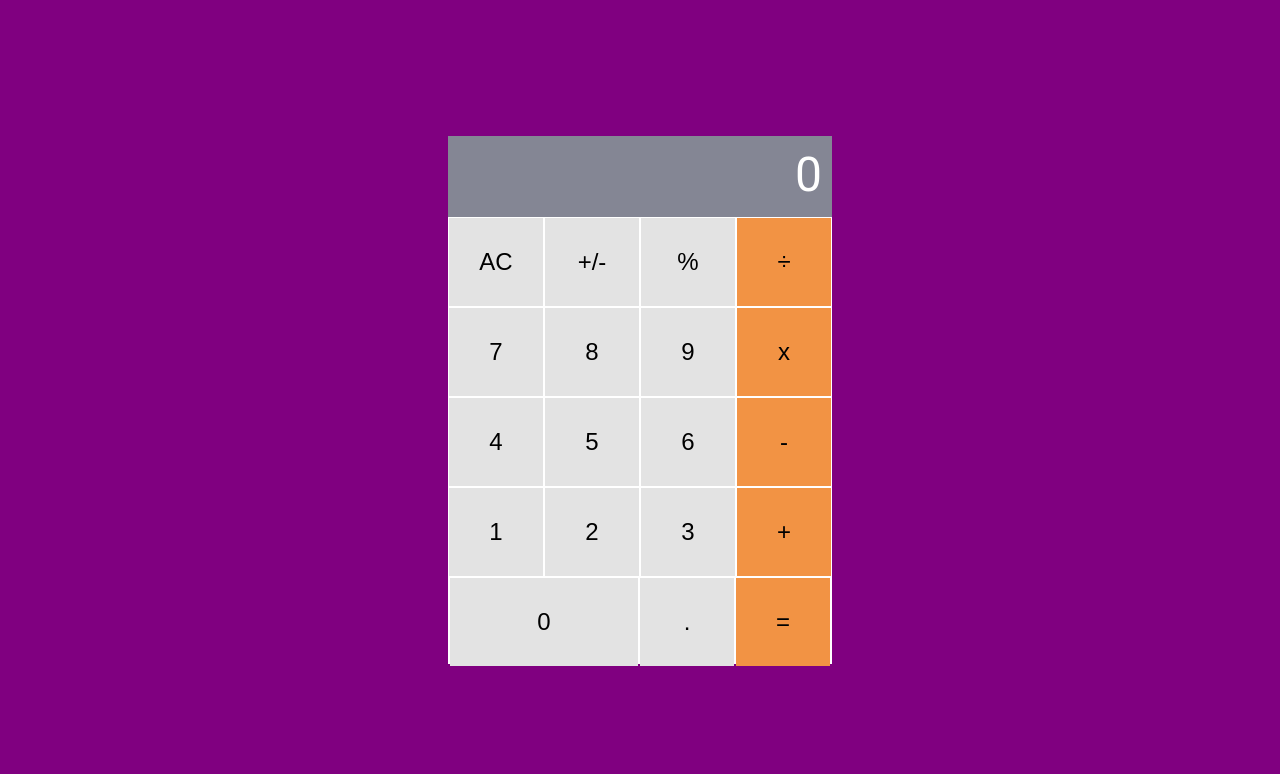
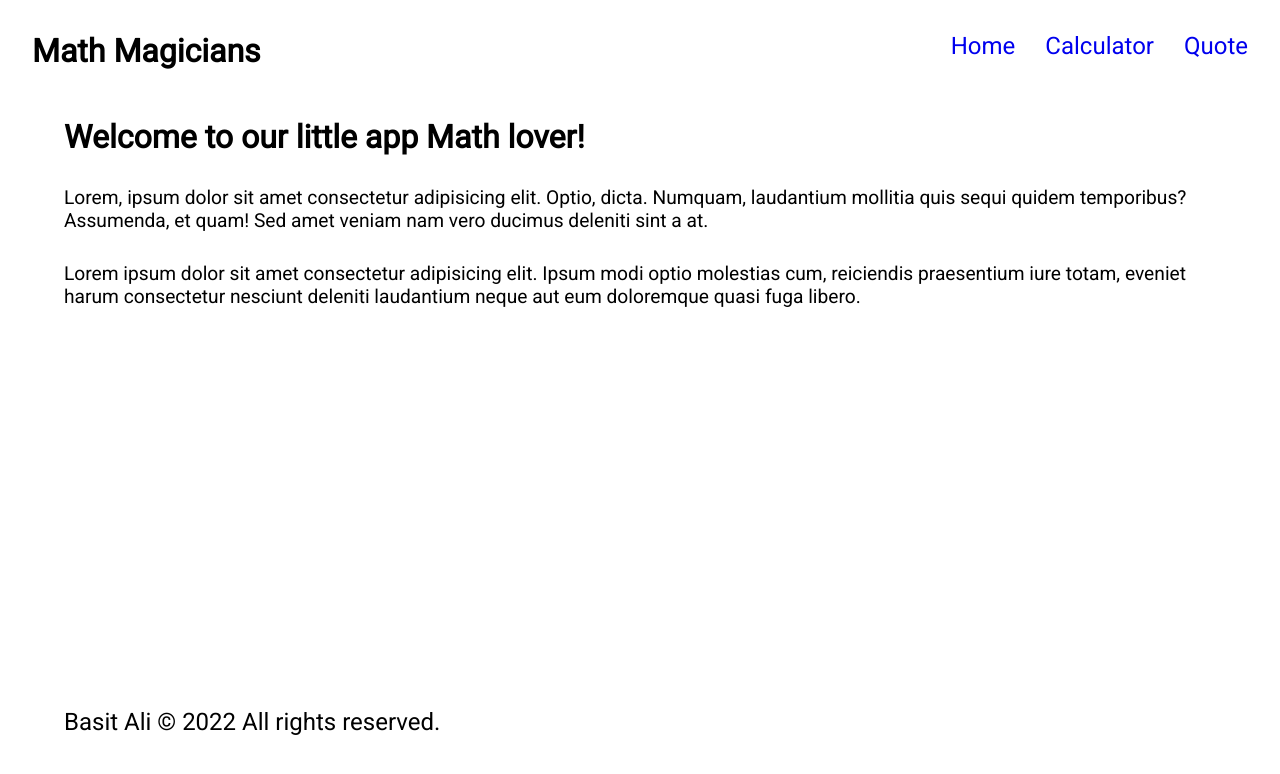
Before and after one commit to basitali111/Math-magicians-, a React (Create React App) app: page / in a window 1280 px wide. Shown: the top 774 px of the page. Built offline with nearby package versions, Linux system fonts and the light colour scheme.

Commit message:
Adding styles and routes

```diff
--- a/package.json
+++ b/package.json
@@ -9,6 +9,7 @@
     "big.js": "^6.2.1",
     "react": "^18.2.0",
     "react-dom": "^18.2.0",
+    "react-router-dom": "^6.3.0",
     "react-scripts": "5.0.1",
     "web-vitals": "^2.1.4"
   },
--- a/src/App.css
+++ b/src/App.css
@@ -7,11 +7,8 @@
 }
 
 body {
-  background-color: purple;
+  background-color: #fff;
   min-height: 100vh;
-  display: flex;
-  align-items: center;
-  justify-content: center;
   font-family: 'Roboto', sans-serif;
 }
 
@@ -23,6 +20,8 @@ body {
   justify-content: center;
   align-items: center;
   flex-wrap: wrap;
+  border-radius: 10px;
+  margin-left: 43rem;
 }
 
 button {
@@ -56,3 +55,40 @@ button.orange {
 button:hover {
   background-color: lightyellow;
 }
+
+#navbar {
+  display: flex;
+  justify-content: space-between;
+  margin: 2rem;
+}
+
+#nav-links {
+  display: flex;
+  gap: 30px;
+}
+
+.link {
+  text-decoration: none;
+  font-size: 1.5rem;
+}
+
+#top-heading {
+  font-size: 2rem;
+  font-weight: 900;
+}
+
+#footer {
+  display: flex;
+  justify-content: center;
+  padding: 4rem;
+  font-size: 1.5rem;
+  position: absolute;
+  bottom: 0;
+}
+
+h2 {
+  font-size: 2.5rem;
+  margin-left: 3rem;
+  margin-top: 4rem;
+  position: absolute;
+}
--- a/src/App.js
+++ b/src/App.js
@@ -1,13 +1,30 @@
 /* eslint-disable react/prefer-stateless-function */
 /* eslint-disable */
-import React from 'react';
-import './App.css';
-import Calculator from './components/Calculator';
+import React from "react";
+import "./App.css";
+import Navigation from "./components/Navigation";
+import Footer from "./components/Footer";
+import { BrowserRouter as Router, Routes, Route, Link } from "react-router-dom";
+import Home from "./pages/Home";
+import Quotes from "./pages/Quotes";
+import Calculator from "./components/Calculator";
 
 class App extends React.Component {
   render() {
     return (
-      <Calculator />
+      <div className="App">
+        <header>
+          <Navigation />
+        </header>
+        <main id="main-section">
+            <Routes>
+              <Route path="/" element={<Home />} />
+              <Route path="/calculator" element={<Calculator />} />
+              <Route path="/Quote" element={<Quotes />} />
+            </Routes>
+        </main>
+        <Footer />
+      </div>
     );
   }
 }
--- a/src/components/Calculator.js
+++ b/src/components/Calculator.js
@@ -33,7 +33,10 @@ const Calculator = () => {
   };
 
   return (
+    <>
+    <h2>Lets do Some Math!!</h2>
     <div className="calculator">
+
       <div id="display" className="display">
         {changeDisplay()}
       </div>
@@ -95,6 +98,7 @@ const Calculator = () => {
         =
       </button>
     </div>
+ </>
   );
 };
 
--- /dev/null
+++ b/src/components/Footer.js
@@ -0,0 +1,8 @@
+import React from 'react';
+
+const Footer = () => (
+  <footer id="footer">
+    <p>Basit Ali © 2022 All rights reserved.</p>
+  </footer>
+);
+export default Footer;
--- /dev/null
+++ b/src/components/Navigation.js
@@ -0,0 +1,18 @@
+import React from 'react';
+import { NavLink } from 'react-router-dom';
+
+function Navigation() {
+  return (
+    <nav id="navbar">
+      <h1 id="top-heading"><span>Math Magicians</span></h1>
+      <div id="nav-links">
+        <NavLink to="/" className="link">Home</NavLink>
+        <NavLink to="/calculator" className="link">Calculator</NavLink>
+        <NavLink to="/quote" className="link">Quote</NavLink>
+      </div>
+    </nav>
+
+  );
+}
+
+export default Navigation;
--- /dev/null
+++ b/src/css/Home.css
@@ -0,0 +1,17 @@
+#home {
+  display: flex;
+  flex-direction: column;
+  width: 90%;
+  margin-left: auto;
+  margin-right: auto;
+  margin-top: 3rem;
+  gap: 30px;
+}
+
+#home h1 {
+  font-size: 2rem;
+}
+
+#home p {
+  font-size: 1.2rem;
+}
--- /dev/null
+++ b/src/css/Quotes.css
@@ -0,0 +1,10 @@
+.Quotes {
+  display: flex;
+  justify-content: center;
+  margin-top: 14rem;
+  font-size: 1.5rem;
+  font-weight: 900;
+  width: 90%;
+  margin-left: auto;
+  margin-right: auto;
+}
--- a/src/index.js
+++ b/src/index.js
@@ -1,10 +1,15 @@
 /* eslint-disable */
-import React from 'react';
-import ReactDOM from 'react-dom/client';
-import './index.css';
-import App from './App';
+import React from "react";
+import ReactDOM from "react-dom/client";
+import "./index.css";
+import App from "./App";
+import { BrowserRouter} from 'react-router-dom';
+const root = ReactDOM.createRoot(document.getElementById("root"));
+root.render(
+<React.StrictMode>
+    <BrowserRouter>
+      <App />
+    </BrowserRouter>
+  </React.StrictMode>,
 
-const root = ReactDOM.createRoot(document.getElementById('root'));
-root.render(
-  <App />,
 );
--- /dev/null
+++ b/src/pages/Home.js
@@ -0,0 +1,20 @@
+import React from 'react';
+import '../css/Home.css';
+
+const Home = () => (
+  <section id="home">
+    <h1 ids="welcome-heading">Welcome to our little app Math lover!</h1>
+    <p>
+      Lorem, ipsum dolor sit amet consectetur adipisicing elit. Optio, dicta.
+      Numquam, laudantium mollitia quis sequi quidem temporibus? Assumenda, et
+      quam! Sed amet veniam nam vero ducimus deleniti sint a at.
+    </p>
+    <p>
+      Lorem ipsum dolor sit amet consectetur adipisicing elit. Ipsum modi optio
+      molestias cum, reiciendis praesentium iure totam, eveniet harum
+      consectetur nesciunt deleniti laudantium neque aut eum doloremque quasi
+      fuga libero.
+    </p>
+  </section>
+);
+export default Home;
--- /dev/null
+++ b/src/pages/Quotes.js
@@ -0,0 +1,15 @@
+import React from 'react';
+import '../css/Quotes.css';
+
+const Quotes = () => (
+  <section className="Quotes">
+    <p>
+      <p>
+        &quot;Life is a math equation, in order to gain the most, you have to
+        know how to convert negatives into positives.&quot;
+      </p>
+      <span>by Unkwnown</span>
+    </p>
+  </section>
+);
+export default Quotes;
```
Also changed, not shown: 1 other file (tests, documents, lock files or other folders).
